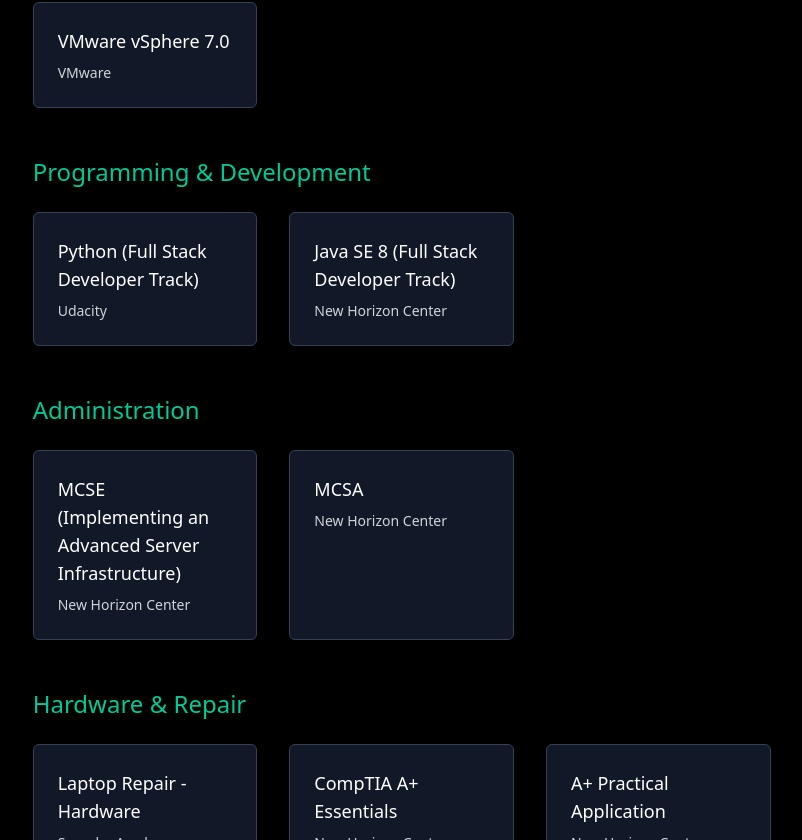
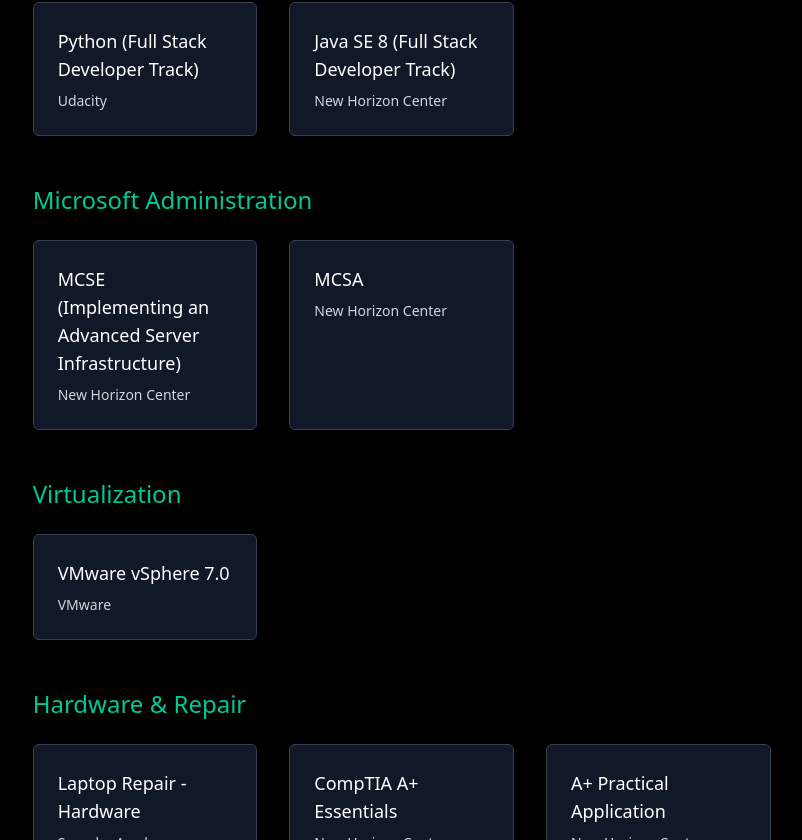
Before and after one commit to mahmoudramy93/portfolio, a Next.js app: page /about in a window 1280 px wide. Shown: the part 4390-5230 px from the top of the page, without its empty margins (110-912 px from the left). Built offline with nearby package versions, Linux system fonts and the light colour scheme.

Commit message:
update courses arrangement

```diff
--- a/src/components/aboutSections/MyCourses.tsx
+++ b/src/components/aboutSections/MyCourses.tsx
@@ -79,14 +79,17 @@
           courses={networkingSecurityCourses}
         />
         <CoursesSection
+          title="Programming & Development"
+          courses={programmingDevelopmentCourses}
+        />
+        <CoursesSection
+          title="Microsoft Administration"
+          courses={administration}
+        />
+        <CoursesSection
           title="Virtualization"
           courses={virtualizationCourses}
         />
-        <CoursesSection
-          title="Programming & Development"
-          courses={programmingDevelopmentCourses}
-        />
-        <CoursesSection title="Administration" courses={administration} />
         <CoursesSection
           title="Hardware & Repair"
           courses={hardwareRepairCourses}
```
